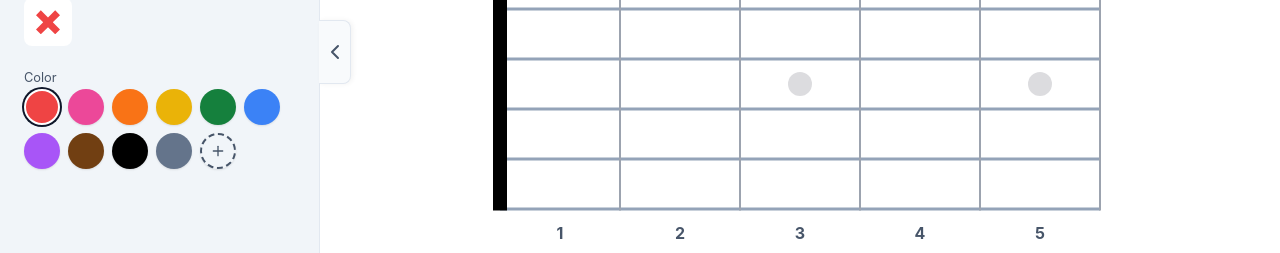
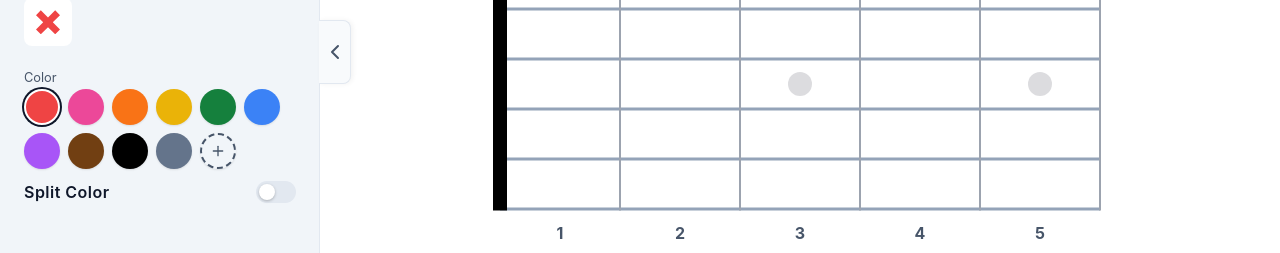
Before and after one commit to hankyukim89/Guitarfretboard, a React (Vite) app: page / in a window 1280 px wide. Shown: the part 348-601 px from the top of the page. Built offline with nearby package versions, Linux system fonts and the light colour scheme.

Commit message:
feat: implement split-color shapes on fretboard

```diff
--- a/src/App.jsx
+++ b/src/App.jsx
@@ -17,7 +17,8 @@ function App() {
 
   const [activeTool, setActiveTool] = useState({
     shape: 'circle',
-    color: '#ef4444' // Red default
+    color: '#ef4444', // Red default
+    color2: null // null = solid, set to string for split-half coloring
   });
 
   const [marks, setMarks] = useState([]);
@@ -50,11 +51,13 @@ function App() {
         }
 
         // If the color OR shape is different, REPLACE it instead of deleting
-        if (existingMark.color !== targetColor || existingMark.shape !== targetShape) {
+        const targetColor2 = activeTool.color2 || null;
+        if (existingMark.color !== targetColor || existingMark.shape !== targetShape || existingMark.color2 !== targetColor2) {
           const newMarks = [...prevMarks];
           newMarks[existingIndex] = {
             ...existingMark,
             color: targetColor,
+            color2: targetColor2,
             shape: targetShape
           };
           return newMarks;
@@ -71,6 +74,7 @@ function App() {
           fretIndex,
           shape: targetShape,
           color: targetColor,
+          color2: activeTool.color2 || null,
           text: ''
         }];
       }
--- a/src/components/ControlPanel.css
+++ b/src/components/ControlPanel.css
@@ -394,3 +394,74 @@
     background: var(--accent-hover);
     transform: translateY(-1px);
 }
+
+/* Split Color Toggle */
+.split-color-toggle-row {
+    margin-top: 0.75rem;
+}
+
+.split-color-label {
+    display: flex;
+    align-items: center;
+    justify-content: space-between;
+    font-size: 0.8rem;
+    color: var(--text-secondary);
+    cursor: pointer;
+    user-select: none;
+}
+
+.split-color-label span {
+    font-weight: 600;
+    letter-spacing: 0.03em;
+}
+
+.split-toggle-switch {
+    position: relative;
+    width: 40px;
+    height: 22px;
+    border-radius: 11px;
+    cursor: pointer;
+    transition: background 0.25s ease;
+    flex-shrink: 0;
+}
+
+.split-toggle-switch.off {
+    background: var(--border-color);
+}
+
+.split-toggle-switch.on {
+    background: var(--accent-primary);
+}
+
+.split-toggle-knob {
+    position: absolute;
+    top: 3px;
+    left: 3px;
+    width: 16px;
+    height: 16px;
+    border-radius: 50%;
+    background: white;
+    box-shadow: 0 1px 3px rgba(0,0,0,0.25);
+    transition: transform 0.25s cubic-bezier(0.4, 0, 0.2, 1);
+}
+
+.split-toggle-switch.on .split-toggle-knob {
+    transform: translateX(18px);
+}
+
+.split-color-label-2 {
+    display: flex;
+    align-items: center;
+    gap: 0.4rem;
+    margin-top: 0.75rem;
+    font-weight: 600;
+}
+
+.split-color-swatch {
+    display: inline-block;
+    width: 20px;
+    height: 20px;
+    border-radius: 4px;
+    border: 1px solid rgba(0,0,0,0.12);
+    flex-shrink: 0;
+}
--- a/src/components/ControlPanel.jsx
+++ b/src/components/ControlPanel.jsx
@@ -137,7 +137,13 @@ const ControlPanel = ({
                                     onClick={() => setActiveTool({ ...activeTool, shape })}
                                     title={shape}
                                 >
-                                    <div className={`preview-shape ${shape}`} style={{ backgroundColor: activeTool.color }} />
+                                    <div
+                                        className={`preview-shape ${shape}`}
+                                        style={activeTool.color2
+                                            ? { background: `linear-gradient(to right, ${activeTool.color} 50%, ${activeTool.color2} 50%)` }
+                                            : { backgroundColor: activeTool.color }
+                                        }
+                                    />
                                 </button>
                             ))}
                         </div>
@@ -180,12 +186,79 @@ const ControlPanel = ({
                                 </div>
                             </>
                         )}
+
+                        {/* Split Color Toggle */}
+                        <div className="split-color-toggle-row">
+                            <label className="split-color-label">
+                                <span>Split Color</span>
+                                <div
+                                    className={`split-toggle-switch ${activeTool.color2 ? 'on' : 'off'}`}
+                                    onClick={() => setActiveTool({
+                                        ...activeTool,
+                                        color2: activeTool.color2 ? null : COLORS[5] // Toggle on with blue default
+                                    })}
+                                    title="Toggle split half-color mode"
+                                >
+                                    <div className="split-toggle-knob" />
+                                </div>
+                            </label>
+                        </div>
+
+                        {/* Color 2 Row */}
+                        {activeTool.color2 && (
+                            <>
+                                <div className="tool-label split-color-label-2">
+                                    <span className="split-color-swatch" style={{ background: `linear-gradient(to right, ${activeTool.color} 50%, ${activeTool.color2} 50%)` }} />
+                                    Right Half Color
+                                </div>
+                                <div className="palette color-palette">
+                                    {COLORS.map(color => (
+                                        <button
+                                            key={`c2-${color}`}
+                                            className={`color-btn ${activeTool.color2 === color ? 'active' : ''}`}
+                                            style={{ backgroundColor: color }}
+                                            onClick={() => setActiveTool({ ...activeTool, color2: color })}
+                                            title={color}
+                                        />
+                                    ))}
+                                    <button
+                                        className="color-btn custom-btn"
+                                        onClick={() => setShowColorPicker('color2')}
+                                        title="Custom Color 2"
+                                    >
+                                        <Plus size={16} color="var(--text-secondary)" />
+                                    </button>
+                                </div>
+                                {customPalette.length > 0 && (
+                                    <>
+                                        <div className="tool-label" style={{ marginTop: '0.75rem' }}>Custom Palette</div>
+                                        <div className="palette color-palette">
+                                            {customPalette.map((color, index) => (
+                                                <button
+                                                    key={`c2-custom-${index}`}
+                                                    className={`color-btn ${activeTool.color2 === color ? 'active' : ''}`}
+                                                    style={{ backgroundColor: color }}
+                                                    onClick={() => setActiveTool({ ...activeTool, color2: color })}
+                                                    title={color}
+                                                />
+                                            ))}
+                                        </div>
+                                    </>
+                                )}
+                            </>
+                        )}
                     </div>
 
                     {showColorPicker && (
                         <CustomColorPicker
-                            activeColor={activeTool.color}
-                            onSelectColor={(color) => setActiveTool({ ...activeTool, color })}
+                            activeColor={showColorPicker === 'color2' ? (activeTool.color2 || activeTool.color) : activeTool.color}
+                            onSelectColor={(color) => {
+                                if (showColorPicker === 'color2') {
+                                    setActiveTool({ ...activeTool, color2: color });
+                                } else {
+                                    setActiveTool({ ...activeTool, color });
+                                }
+                            }}
                             onClose={() => setShowColorPicker(false)}
                         />
                     )}
```
Also changed, not shown: src/components/Fretboard.jsx (+35 -30 lines).
